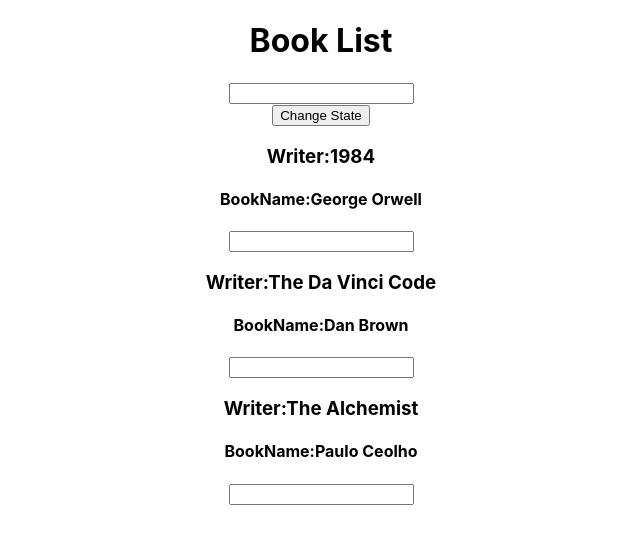
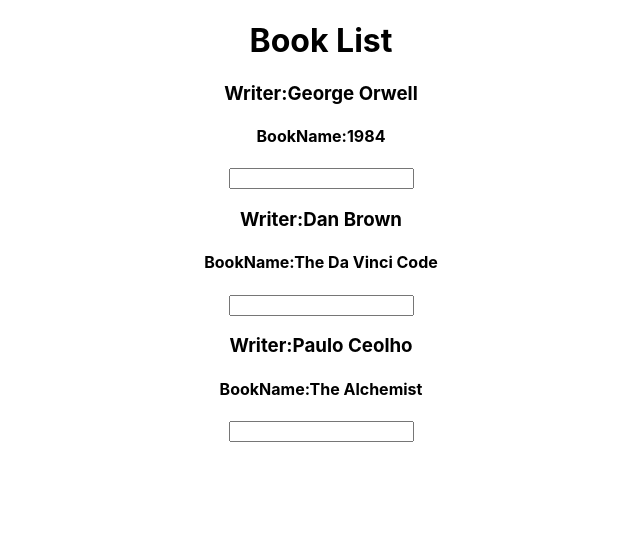
Before and after one commit to shariard58/Bohubrihi_Hello_World-Project, a React (Create React App) app: page / in a window 1280 px wide. Shown: the top 544 px of the page, without its empty margins (319-959 px from the left). Built offline with nearby package versions, Linux system fonts and the light colour scheme.

Commit message:
Change State

```diff
--- a/src/App.js
+++ b/src/App.js
@@ -33,25 +33,25 @@ class App extends Component {
 
 
 
-  changeBookState = (newBookName) => {
+  // changeBookState = (newBookName) => {
 
-    this.setState(
-      {
+  //   this.setState(
+  //     {
 
-        books: [
-          { bookName: newBookName, Writer: "George Orwell" },
-          {
-            bookName: " Kothao Keu Nei ", Writer: "Dan Brown"
-          },
-          {
-            bookName: "Deyal ", Writer: "Humayan Ahmed"
-          },
+  //       books: [
+  //         { bookName: newBookName, Writer: "George Orwell" },
+  //         {
+  //           bookName: " Kothao Keu Nei ", Writer: "Dan Brown"
+  //         },
+  //         {
+  //           bookName: "Deyal ", Writer: "Humayan Ahmed"
+  //         },
 
-        ]
-      }
-    );
+  //       ]
+  //     }
+  //   );
 
-  }
+  // }
 
   changeWithInputState = (e) => {
     this.setState(
@@ -72,14 +72,55 @@ class App extends Component {
   }
 
 
+  deleteBookState = (index) => {
+
+    const book = this.state.books.slice();
+    // sob gula boi books er modhe anlam
+
+    book.splice(index, 1);
+
+    // eta java Script er built in function kno kisu delete korar jnno
+
+    this.setState({
+
+      books: book
+    })
+
+
+
+  }
+
+
+
+
   render() {
+
+
+    // const booksState = this.state.books;
+
+    const books = this.state.books.map((book, index) => {
+      return (
+
+        <Book Writer={book.Writer}
+          BookName={book.bookName}
+          delete={this.deleteBookState.bind(this, index)} />
+      );
+    });
+
+    console.log(books);
+
+
+
+
+
+
     return (<div className="App">
 
       <h1> Book List  </h1>
-      <input type="text" onChange={this.changeWithInputState} />
+      {/* <input type="text" onChange={this.changeWithInputState} />
       <br></br>
       <button onClick={this.changeBookState.bind(this, "2021 is the biggest year for me ")}> Change State </button>
-      {/* changeBookState er por () use kore felle function ta call hobe ..amra function call korte chai na function take pass korte chai  */}
+
       <Book Writer={this.state.books[0].bookName}
         BookName={this.state.books[0].Writer}
         changeBookName={this.changeWithInputState} />
@@ -87,7 +128,9 @@ class App extends Component {
         BookName={this.state.books[1].Writer} change={this.changeBookState.bind(this, "2021 has taught me a lot  ")} />
       <Book Writer={this.state.books[2].bookName}
         BookName={this.state.books[2].Writer}
-        changeBookName={this.changeWithInputState} />
+        changeBookName={this.changeWithInputState} /> */}
+
+      {books}
 
 
 
--- a/src/Components/Book.js
+++ b/src/Components/Book.js
@@ -5,7 +5,7 @@ const Book = (props) => {
 
     return (
         <div>
-            <h3 onClick={props.change}>Writer:{props.Writer}</h3>
+            <h3 onClick={props.delete}>Writer:{props.Writer}</h3>
             <h4> BookName:{props.BookName}</h4>
             <input type="text" onChange={props.changeBookName} />
         </div>
```
